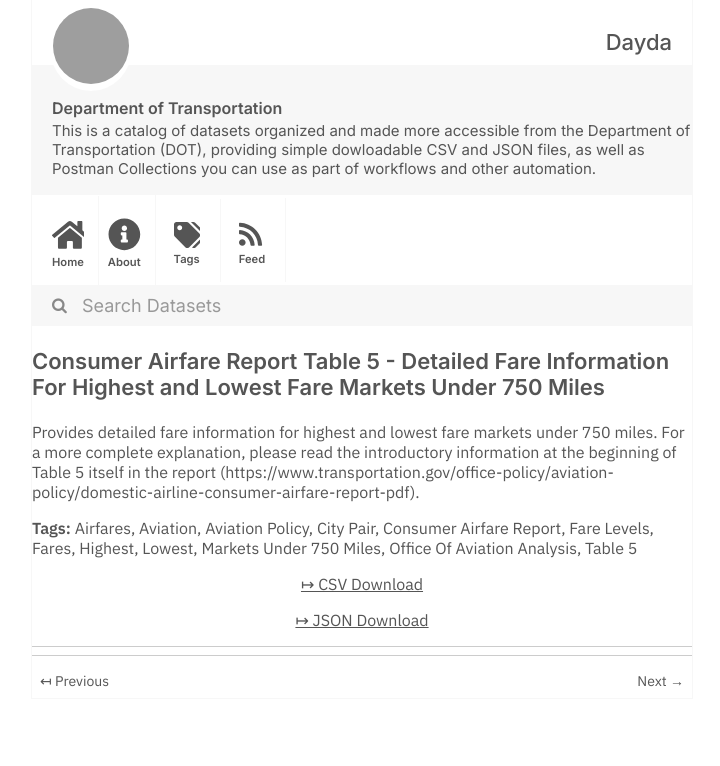
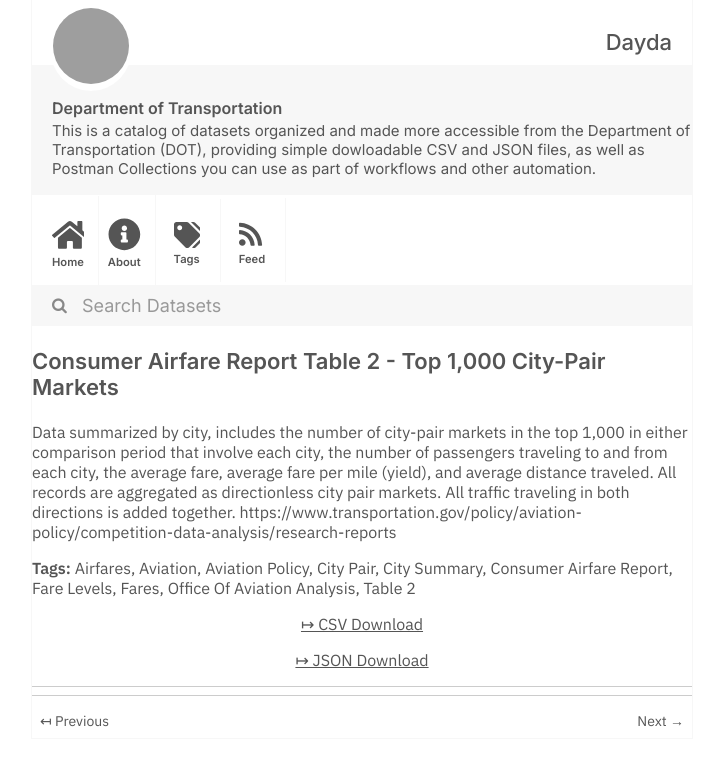
Before and after one commit to dayda-entities/department-of-transportation, a Jekyll site: the page built from _posts/2021-01-13-consumer-airfare-report-table-.md, in a window 1280 px wide, cut to the strip 0-766 px from the top of the page. Shown: the whole strip, without its empty margins (278-998 px from the left). Built offline with Jekyll 4.4.1, drawn with Linux system fonts in a browser that asks for light colours; grey boxes are pictures that could not be loaded.

Commit message:
Publish Data

```diff
--- a/_posts/2021-01-13-consumer-airfare-report-table-.md
+++ b/_posts/2021-01-13-consumer-airfare-report-table-.md
@@ -1,9 +1,7 @@
 ---
-title: >-
-  Consumer Airfare Report Table 5 - Detailed Fare Information For Highest and
-  Lowest Fare Markets Under 750 Miles
-created: '2021-01-13T19:28:11.322803'
-modified: '2021-01-13T19:28:11.322810'
+title: 'Consumer Airfare Report Table 2 - Top 1,000 City-Pair Markets'
+created: '2021-01-13T19:39:27.582580'
+modified: '2021-01-13T19:39:27.582591'
 state: active
 type: dataset
 tags:
@@ -11,20 +9,18 @@ tags:
   - Aviation
   - Aviation Policy
   - City Pair
+  - City Summary
   - Consumer Airfare Report
   - Fare Levels
   - Fares
-  - Highest
-  - Lowest
-  - Markets Under 750 Miles
   - Office Of Aviation Analysis
-  - Table 5
+  - Table 2
 groups: []
 csv_url: >-
-  https://data.transportation.gov/api/views/bkh6-tj42/rows.csv?accessType=DOWNLOAD
+  https://data.transportation.gov/api/views/wqw2-rjgd/rows.csv?accessType=DOWNLOAD
 json_url: >-
-  https://data.transportation.gov/api/views/bkh6-tj42/rows.json?accessType=DOWNLOAD
+  https://data.transportation.gov/api/views/wqw2-rjgd/rows.json?accessType=DOWNLOAD
 layout: post
 
 ---
-Provides detailed fare information for highest and lowest fare markets under 750 miles. For a more complete explanation, please read the introductory information at the beginning of Table 5 itself in the report (https://www.transportation.gov/office-policy/aviation-policy/domestic-airline-consumer-airfare-report-pdf).
+Data summarized by city, includes the number of city-pair markets in the top 1,000 in either comparison period that involve each city, the number of passengers traveling to and from each city, the average fare, average fare per mile (yield), and average distance traveled.  All records are aggregated as directionless city pair markets.  All traffic traveling in both directions is added together.  https://www.transportation.gov/policy/aviation-policy/competition-data-analysis/research-reports
```
